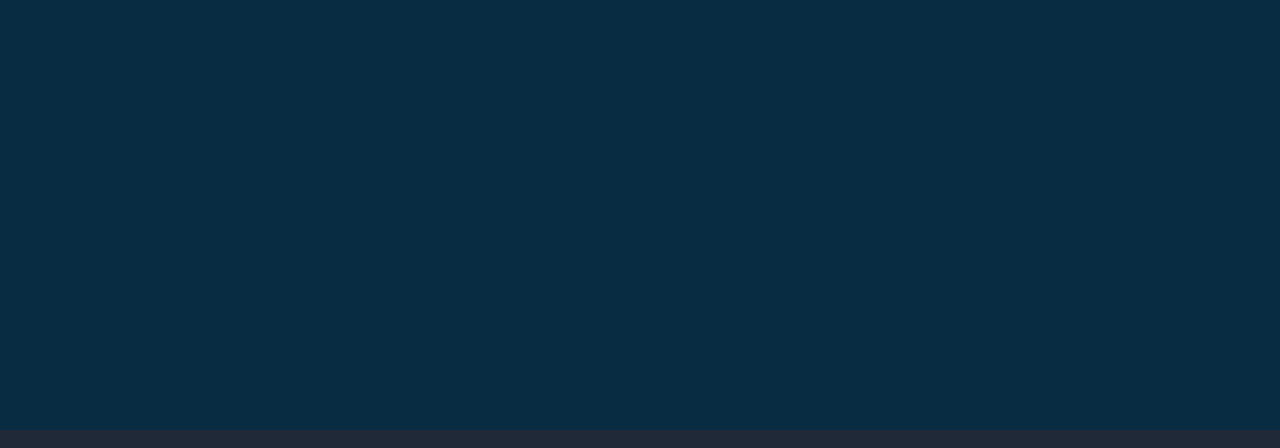
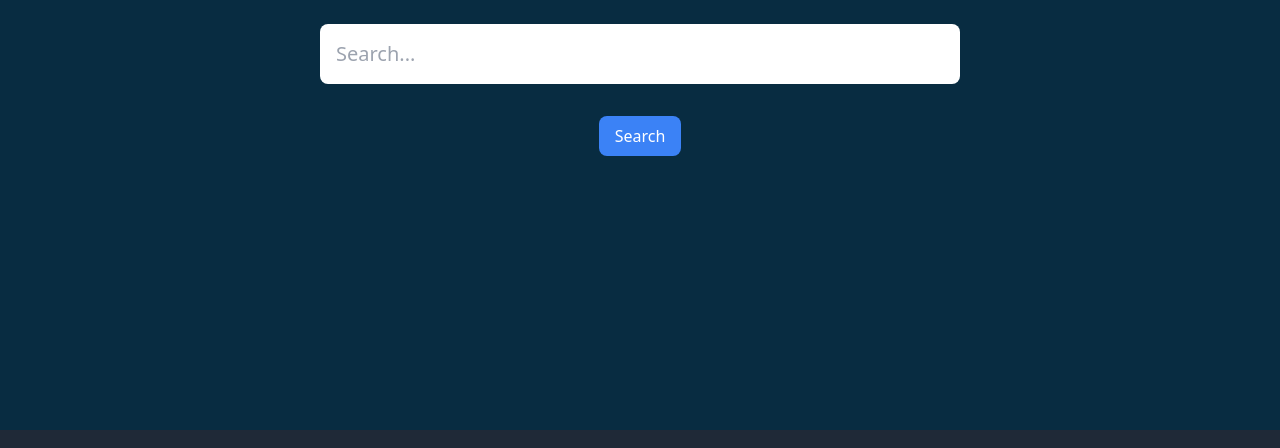
Before and after one commit to Graf3x/ThorsCodex, a website: page src/index.html in a window 1280 px wide. Shown: the part 298-746 px from the top of the page. Drawn offline with nearby package versions, Linux system fonts and the light colour scheme.

Commit message:
refactor: improve layout structure for better alignment and spacing in main content

```diff
--- a/src/index.html
+++ b/src/index.html
@@ -21,7 +21,9 @@
 </head>
 
 <body class="flex flex-col min-h-screen" style="background-color: #082c41;">
-  <main class="flex-grow flex flex-col items-center w-full">
+  <main class="flex-grow flex flex-col items-center justify-center w-full">
+    <div class="flex flex-col items-center w-full gap-4">
+
     <h1 class="text-5xl text-white mb-8">Thor's Codex</h1>
     <input type="text" id="searchInput" class="w-1/2 p-4 text-xl rounded-lg mb-4" placeholder="Search..." />
     <button id="searchButton" onclick="searchTranscripts()" class="px-4 py-2 bg-blue-500 text-white rounded-lg">
@@ -34,7 +36,8 @@
       <span id="pageInfo" class="text-white">Page 1 of 1</span>
       <button id="nextPage" class="px-4 py-2 bg-blue-500 text-white rounded-lg disabled:opacity-50">Next</button>
     </div>
-  </main>
+  </div>
+</main>
   <script>
      let currentPage = 1;
      const pageSize = 100;
@@ -148,7 +151,7 @@
         </svg>
         <span>View on GitHub</span>
       </a>
-      <div id="bmc-container">
+      <div style="transform: scale(0.75); transform-origin: center;">
         <script type="text/javascript" src="https://cdnjs.buymeacoffee.com/1.0.0/button.prod.min.js" data-name="bmc-button" data-slug="joshp" data-color="#601e62" data-emoji="" data-font="Cookie" data-text="Buy me a coffee" data-outline-color="#ffffff" data-font-color="#ffffff" data-coffee-color="#FFDD00"></script>
       </div>
     </div>
```
